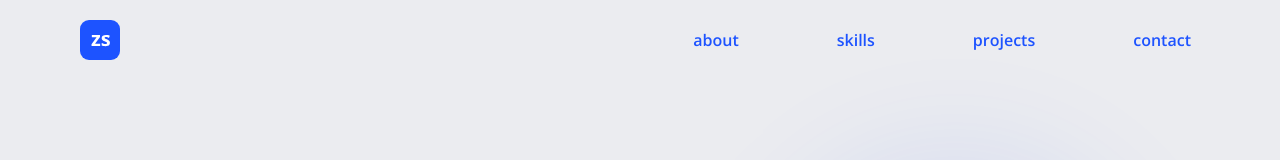
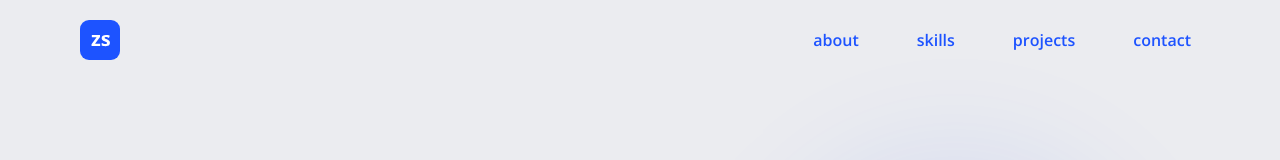
Before and after one commit to zoeschmitt/zoe, a React (Create React App) app: page / in a window 1280 px wide. Shown: the top 160 px of the page. Built offline with nearby package versions, Linux system fonts and the light colour scheme.

Commit message:
fix: moved nav links into a list

```diff
--- a/src/components/header/header.scss
+++ b/src/components/header/header.scss
@@ -46,7 +46,8 @@
       }
     }
     .nav-links {
-      display: block;
+      display: flex;
+      list-style: none;
       .link {
         border-radius: 10px;
         padding: 9px;
--- a/src/components/header/index.tsx
+++ b/src/components/header/index.tsx
@@ -27,18 +27,20 @@ const Header = (props: Props) => {
       <div className="container">
         <button
           className="logo"
-          onClick={() => window.scrollTo({top: 0, behavior: 'smooth'})}
+          onClick={() => window.scrollTo({ top: 0, behavior: "smooth" })}
           aria-label="scroll to top"
         >
           <img src="assets/zs.svg" alt=""></img>
         </button>
-        <div className="nav-links">
+        <ul className="nav-links">
           {routes.map((route) => (
-            <a href={`/#${route}`} className="link">
-              {route}
-            </a>
+            <li>
+              <a href={`/#${route}`} className="link">
+                {route}
+              </a>
+            </li>
           ))}
-        </div>
+        </ul>
         <button className="menu" aria-label="open menu" onClick={toggle}>
           <div className="line"></div>
           <div className="line"></div>
--- a/src/components/side-content/sideContent.scss
+++ b/src/components/side-content/sideContent.scss
@@ -32,6 +32,7 @@
     }
     a {
       padding: 10px;
+      border-radius: 10px;
       img {
         width: 20px;
         height: 20px;
```
